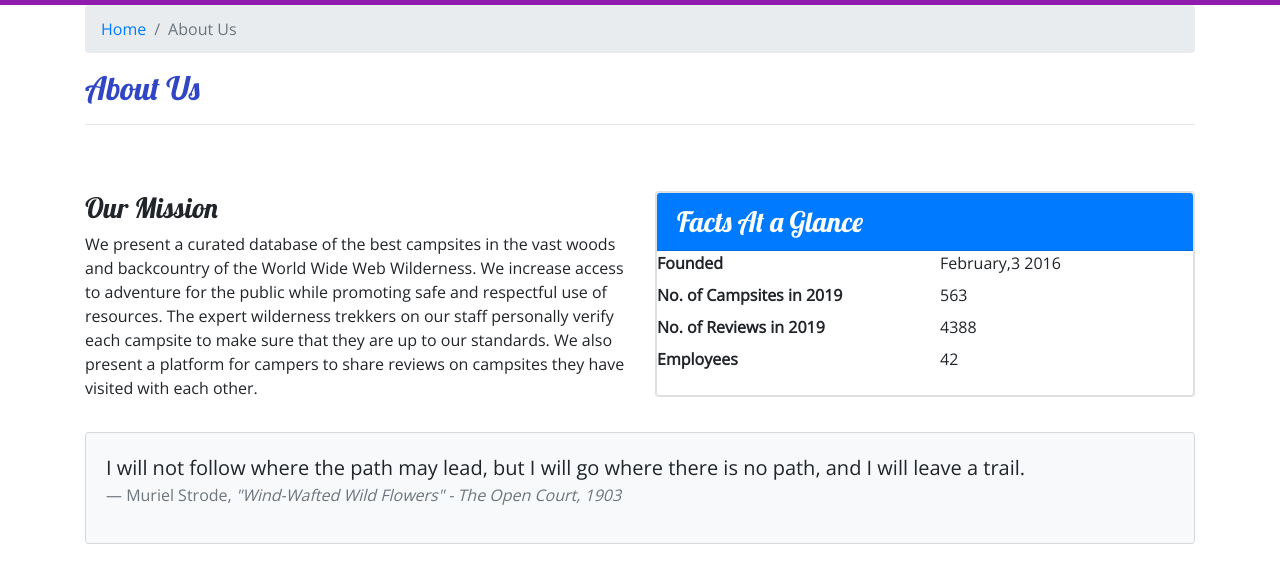
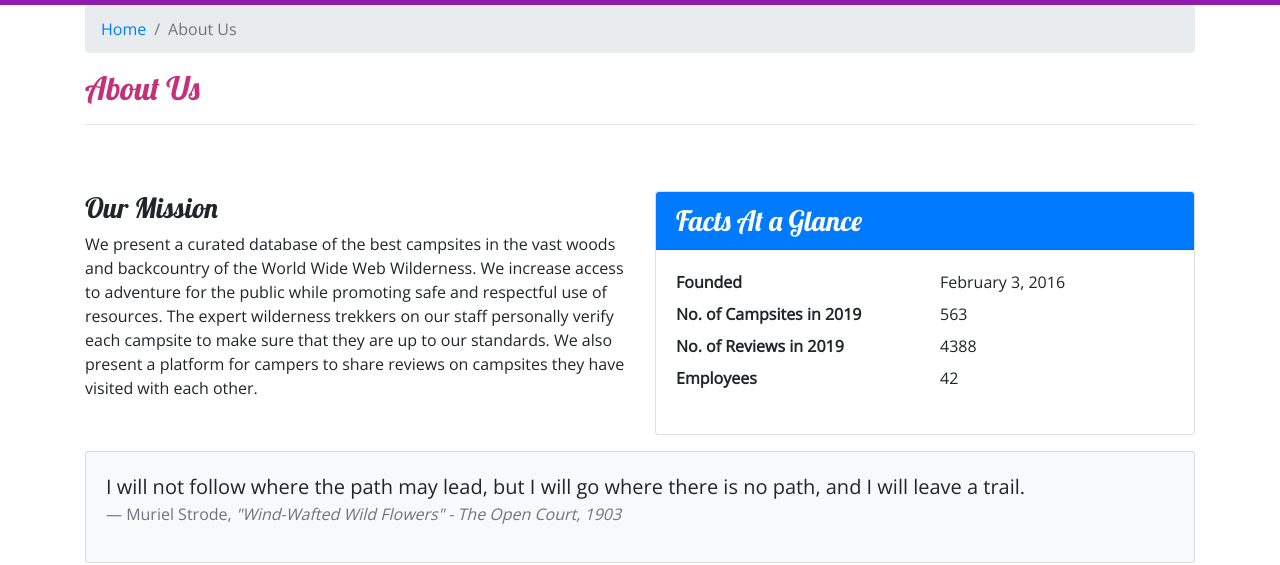
Before and after one commit to josiemensch/nucampsite, a website: page aboutus.html in a window 1280 px wide. Shown: the part 237-802 px from the top of the page. Drawn offline with nearby package versions, Linux system fonts and the light colour scheme.

Commit message:
css updates

```diff
--- a/aboutus.html
+++ b/aboutus.html
@@ -77,11 +77,11 @@
             </div>
             <div class="col-sm-6">
                 <div class="card">
-                  <div class="card body">
                     <h3 class="card-header bg-primary text-white">Facts At a Glance</h3>
+                    <div class="card-body">
                         <dl class="row">
                             <dt class="col-6">Founded</dt>
-                        <dd class="col-6">February,3 2016</dd>
+                            <dd class="col-6">February 3, 2016</dd>
                             <dt class="col-6">No. of Campsites in 2019</dt>
                             <dd class="col-6">563</dd>
                             <dt class="col-6">No. of Reviews in 2019</dt>
--- a/css/styles.css
+++ b/css/styles.css
@@ -7,7 +7,7 @@ h1, h2, h3 {
 }
 
 h2 {
-    color: #3046C5;
+    color: #c5307b;
 }
 
 header h2 {
```
Lines whose indentation alone changed are shown as unchanged.
